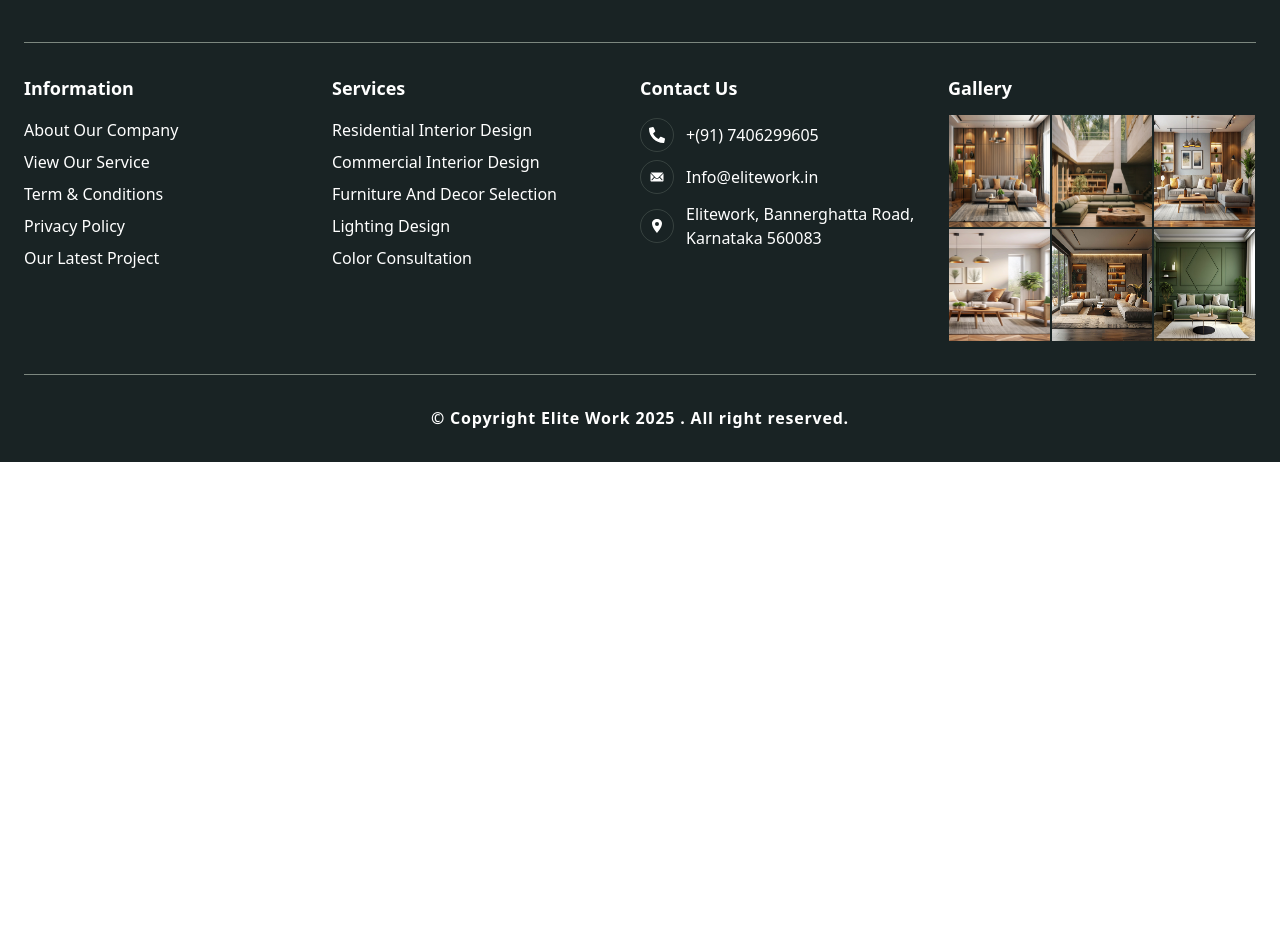
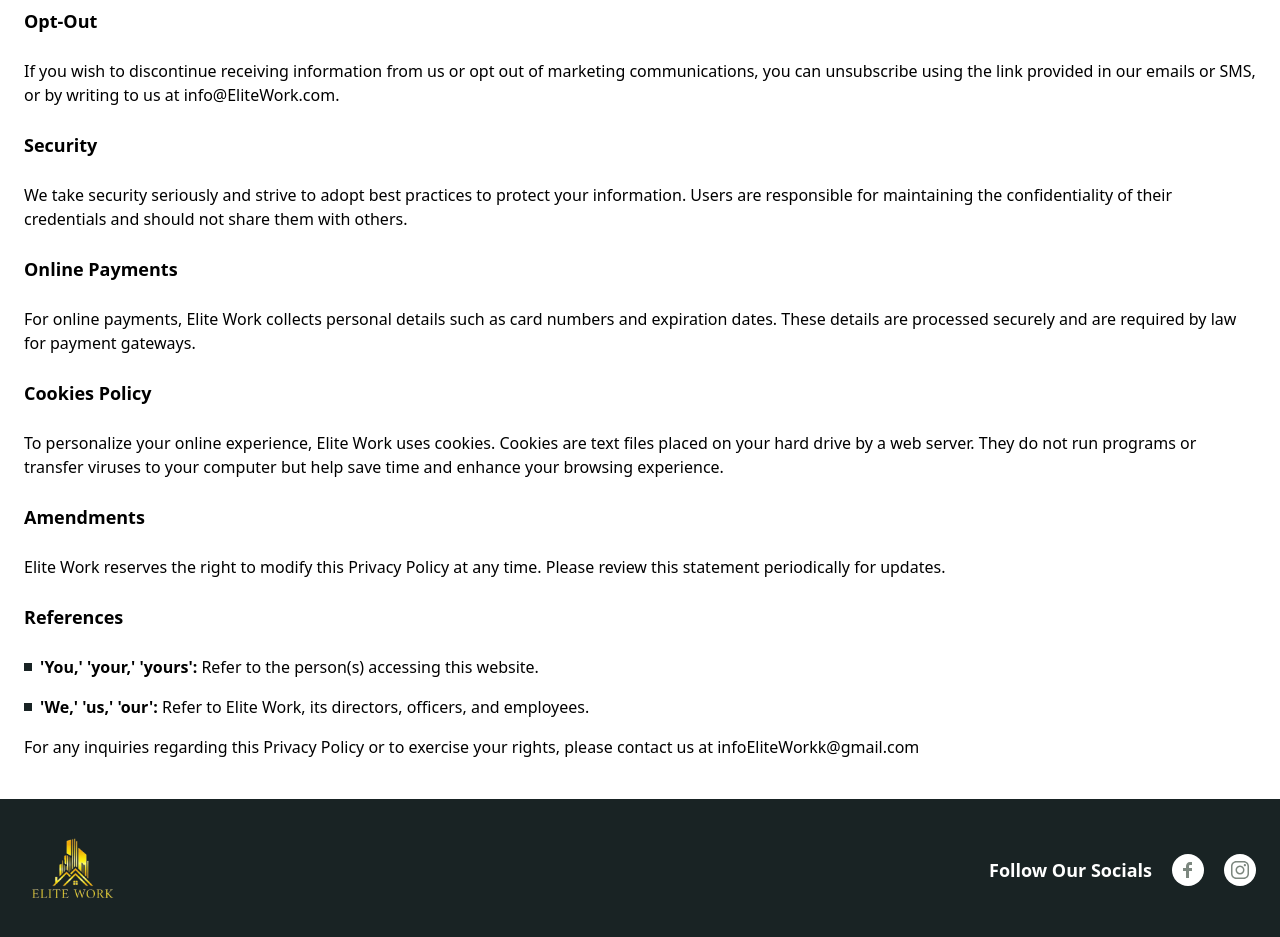
Before and after one commit to Coader-Sasmi/elite_work, a Next.js app: page /privacy in a window 1280 px wide. Shown: the part 2182-3119 px from the top of the page. Before the commit the page ends 2644 px from the top, so only its background shows below. Built offline with nearby package versions, Linux system fonts and the light colour scheme.

Commit message:
privacy content added

```diff
--- a/src/app/privacy/page.tsx
+++ b/src/app/privacy/page.tsx
@@ -43,6 +43,16 @@
     {
       title: "Service Delivery: ",
       des: "Enforce our terms and conditions or act to protect the interests of Elite Work, its affiliates, or other individuals.",
+    },
+  ];
+  const referencefoArr = [
+    {
+      title: "'You,' 'your,' 'yours': ",
+      des: "Refer to the person(s) accessing this website.",
+    },
+    {
+      title: "'We,' 'us,' 'our': ",
+      des: "Refer to Elite Work, its directors, officers, and employees.",
     },
   ];
   return (
@@ -141,6 +151,60 @@
           parties, as Elite Work is not responsible for their practices.
         </p>
       </div>
+      <h1 className="font-semibold text-lg">Privacy Commitments</h1>
+      <p>
+        Elite Work is dedicated to protecting your privacy. We have implemented
+        necessary measures to safeguard your information and will continue to do
+        so. Employees are instructed to discuss business affairs only when
+        critically required, ensuring confidentiality.
+      </p>
+      <h1 className="font-semibold text-lg">Opt-Out</h1>
+      <p>
+        If you wish to discontinue receiving information from us or opt out of
+        marketing communications, you can unsubscribe using the link provided in
+        our emails or SMS, or by writing to us at info@EliteWork.com.
+      </p>
+      <h1 className="font-semibold text-lg">Security</h1>
+      <p>
+        We take security seriously and strive to adopt best practices to protect
+        your information. Users are responsible for maintaining the
+        confidentiality of their credentials and should not share them with
+        others.
+      </p>
+      <h1 className="font-semibold text-lg">Online Payments</h1>
+      <p>
+        For online payments, Elite Work collects personal details such as card
+        numbers and expiration dates. These details are processed securely and
+        are required by law for payment gateways.
+      </p>
+      <h1 className="font-semibold text-lg">Cookies Policy</h1>
+      <p>
+        To personalize your online experience, Elite Work uses cookies. Cookies
+        are text files placed on your hard drive by a web server. They do not
+        run programs or transfer viruses to your computer but help save time and
+        enhance your browsing experience.
+      </p>
+      <h1 className="font-semibold text-lg">Amendments</h1>
+      <p>
+        Elite Work reserves the right to modify this Privacy Policy at any time.
+        Please review this statement periodically for updates.
+      </p>
+      <h1 className="font-semibold text-lg">References</h1>
+      <section className="flex flex-col gap-4">
+        {referencefoArr?.map((curElm, i) => (
+          <div key={i} className="flex gap-2 items-center">
+            <div className="bg-secondary h-2 w-2"></div>
+            <p>
+              <span className="font-semibold">{curElm?.title}</span>{" "}
+              {curElm?.des}
+            </p>
+          </div>
+        ))}
+        <p>
+          For any inquiries regarding this Privacy Policy or to exercise your
+          rights, please contact us at infoEliteWorkk@gmail.com
+        </p>
+      </section>
     </aside>
   );
 }
```
